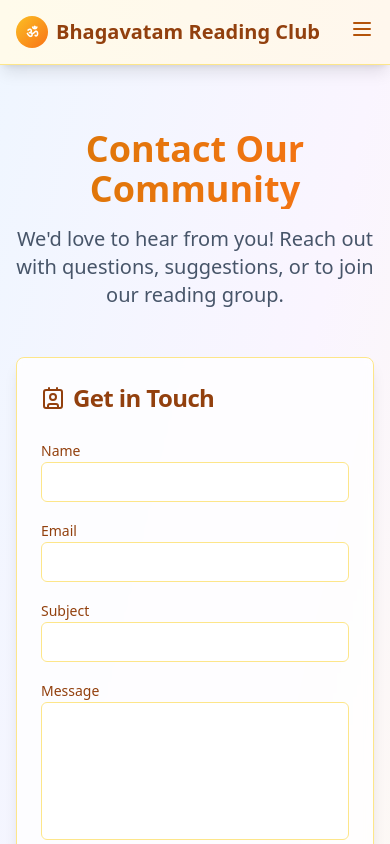
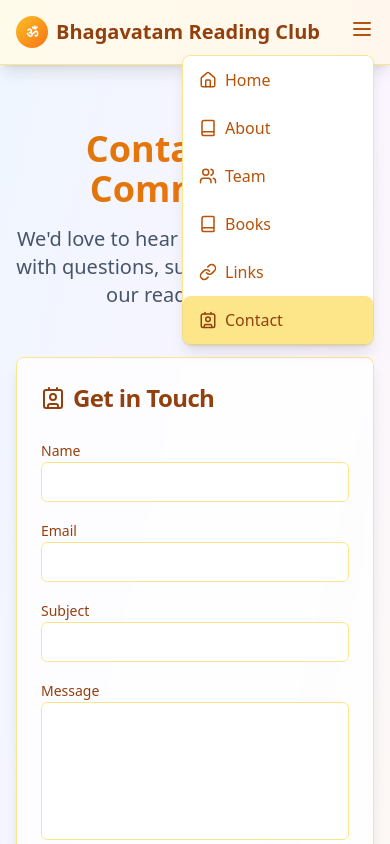
Before and after one commit to bhagavatamnl/bhagavatam-verse-circle, a React (Vite) app: page /contact in a window 390 px wide. Both pictures are taken after a click on the button "Open menu". Shown: the top 844 px of the page. Built offline with nearby package versions, Linux system fonts and the light colour scheme.

Commit message:
add navigation

```diff
--- a/src/components/Navigation.tsx
+++ b/src/components/Navigation.tsx
@@ -1,9 +1,12 @@
 
 import { Link, useLocation } from "react-router-dom";
 import { Home, Users, Book, Link as LinkIcon, Contact } from "lucide-react";
+import { useState, useRef, useEffect } from "react";
 
 const Navigation = () => {
   const location = useLocation();
+  const [mobileOpen, setMobileOpen] = useState(false);
+  const mobileMenuRef = useRef<HTMLDivElement>(null);
 
   const navItems = [
     { path: "/", label: "Home", icon: Home },
@@ -13,6 +16,21 @@ const Navigation = () => {
     { path: "/links", label: "Links", icon: LinkIcon },
     { path: "/contact", label: "Contact", icon: Contact },
   ];
+
+  // Close mobile menu when clicking outside
+  useEffect(() => {
+    if (!mobileOpen) return;
+    function handleClick(e: MouseEvent) {
+      if (
+        mobileMenuRef.current &&
+        !mobileMenuRef.current.contains(e.target as Node)
+      ) {
+        setMobileOpen(false);
+      }
+    }
+    document.addEventListener("mousedown", handleClick);
+    return () => document.removeEventListener("mousedown", handleClick);
+  }, [mobileOpen]);
 
   return (
     <nav className="bg-gradient-to-r from-amber-50 to-orange-50 shadow-lg border-b border-amber-200">
@@ -46,12 +64,43 @@ const Navigation = () => {
             })}
           </div>
 
-          <div className="md:hidden">
-            <button className="text-amber-700 hover:text-amber-800">
+          <div className="md:hidden relative">
+            <button
+              className="text-amber-700 hover:text-amber-800 focus:outline-none"
+              onClick={() => setMobileOpen((v) => !v)}
+              aria-label="Open menu"
+              aria-expanded={mobileOpen}
+            >
               <svg className="w-6 h-6" fill="none" stroke="currentColor" viewBox="0 0 24 24">
                 <path strokeLinecap="round" strokeLinejoin="round" strokeWidth={2} d="M4 6h16M4 12h16M4 18h16" />
               </svg>
             </button>
+            {mobileOpen && (
+              <div
+                ref={mobileMenuRef}
+                className="absolute right-0 mt-2 w-48 bg-white rounded-lg shadow-lg border border-amber-200 z-50 animate-fade-in"
+              >
+                {navItems.map((item) => {
+                  const Icon = item.icon;
+                  const isActive = location.pathname === item.path;
+                  return (
+                    <Link
+                      key={item.path}
+                      to={item.path}
+                      className={`flex items-center space-x-2 px-4 py-3 rounded-lg transition-all duration-200 ${
+                        isActive
+                          ? "bg-amber-200 text-amber-800 shadow"
+                          : "text-amber-700 hover:bg-amber-100 hover:text-amber-800"
+                      }`}
+                      onClick={() => setMobileOpen(false)}
+                    >
+                      <Icon size={18} />
+                      <span className="font-medium">{item.label}</span>
+                    </Link>
+                  );
+                })}
+              </div>
+            )}
           </div>
         </div>
       </div>
```
